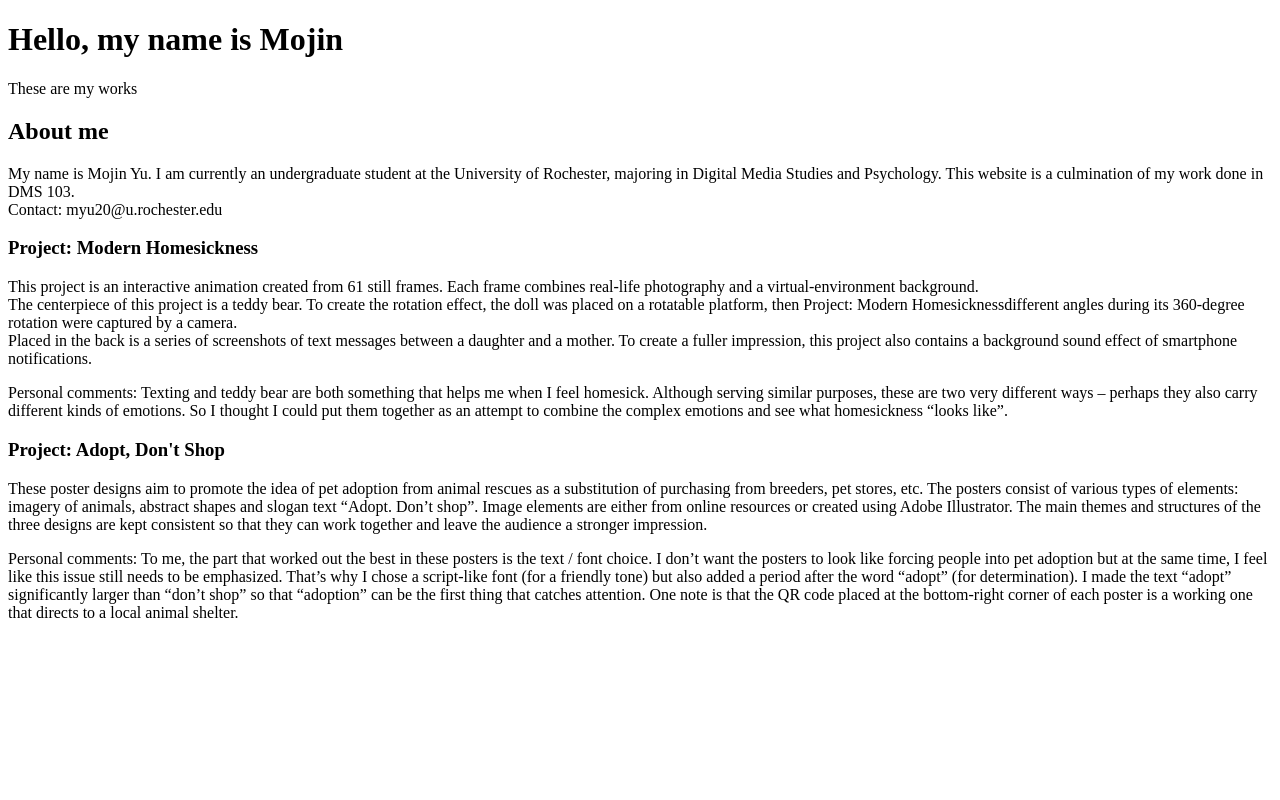
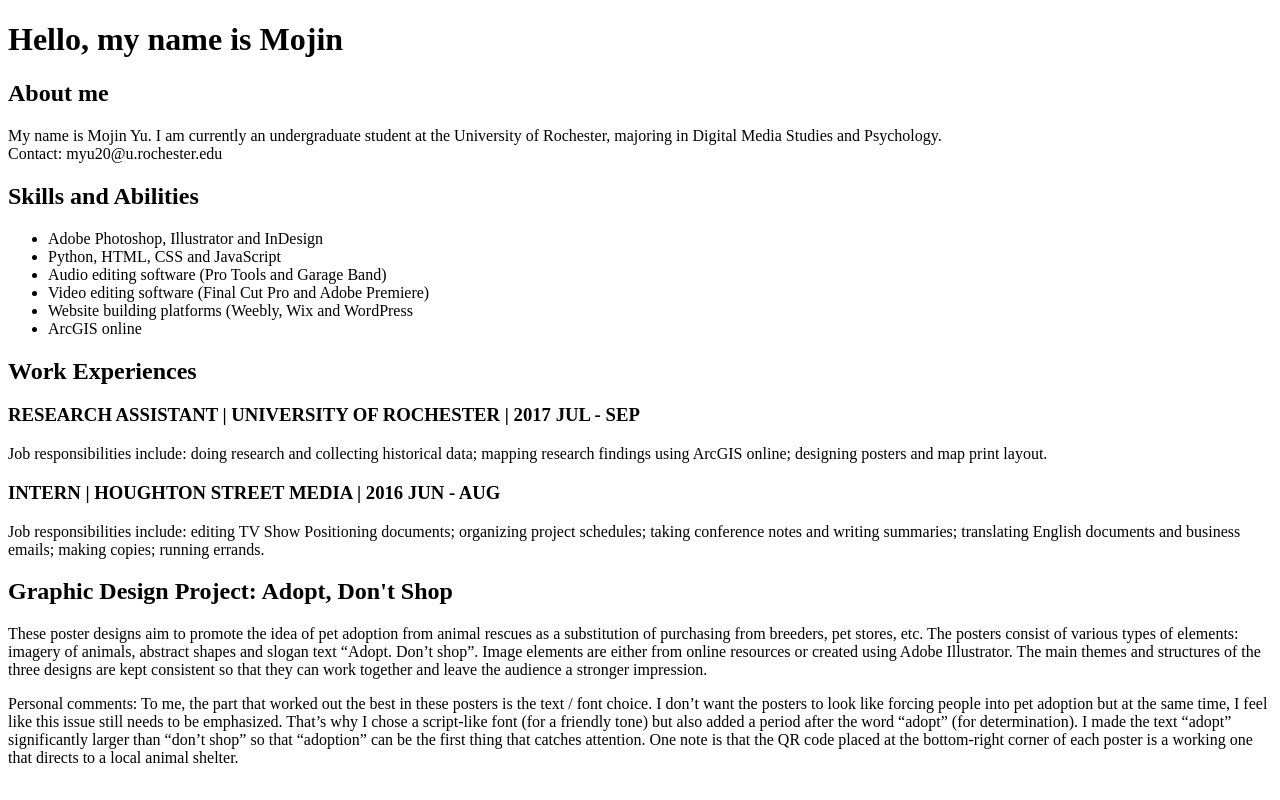
Before and after one commit to yumojin/csc-174-group-9, a PHP site: page /mojin.php in a window 1280 px wide. Run offline with PHP 8.4, Linux system fonts and the light colour scheme.

Commit message:
revised my page

```diff
--- a/index.php
+++ b/index.php
@@ -23,7 +23,6 @@
 		<div class="container">
 
 		<div class="content">
-		<article>
 
 		<h2>Introducing our group members</h2>
 
@@ -46,8 +45,6 @@
 
 		<a href="sibel.php"> Read More...</a>
 
-		</article>
-
 		</div>
 
 		<footer>
--- a/mojin.php
+++ b/mojin.php
@@ -7,22 +7,31 @@
 	<body>
 		<header>
 			<h1>Hello, my name is Mojin</h1>
-			<div>These are my works</div>
 		</header>
 
 		<h2>About me</h2>
-		<p>My name is Mojin Yu. I am currently an undergraduate student at the University of Rochester, majoring in Digital Media Studies and Psychology. This website is a culmination of my work done in DMS 103.<br>Contact: myu20@u.rochester.edu</p>
+		<p>My name is Mojin Yu. I am currently an undergraduate student at the University of Rochester, majoring in Digital Media Studies and Psychology. <br>Contact: myu20@u.rochester.edu</p>
 
-		<h3>Project: Modern Homesickness</h3>
+		<h2>Skills and Abilities</h2>
 
-		<p>This project is an interactive animation created from 61 still
-		frames. Each frame combines real-life photography and a
-		virtual-environment background.<br>The centerpiece of this project is a teddy bear. To create the rotation effect, the doll was placed on a rotatable platform, then Project: Modern Homesicknessdifferent angles during its 360-degree rotation were captured by a camera.<br>Placed in the back is a series of screenshots of text messages between a daughter and a mother. To create a fuller impression,  this project also contains a background sound effect of smartphone notifications.</p>
+		<ul>
+			<li>Adobe Photoshop, Illustrator and InDesign</li>
+			<li>Python, HTML, CSS and JavaScript</li>
+			<li>Audio editing software (Pro Tools and Garage Band)</li>
+			<li>Video editing software (Final Cut Pro and Adobe Premiere)</li>
+			<li>Website building platforms (Weebly, Wix and WordPress</li>
+			<li>ArcGIS online</li>
+		</ul>
 
-		<p>Personal comments: Texting and teddy bear are both something that helps me when I feel homesick. Although serving similar purposes, these are two very different ways – perhaps they also carry different kinds of emotions. So I thought I could put them together as an attempt to combine the complex emotions and see what homesickness “looks like”.</p>
+		<h2>Work Experiences</h2>
+		<h3>RESEARCH ASSISTANT | UNIVERSITY OF ROCHESTER | 2017 JUL - SEP</h3>
+		<p>Job responsibilities include: doing research and collecting historical data; mapping research findings using ArcGIS online; designing posters and map print layout.</p>
+
+		<h3>INTERN | HOUGHTON STREET MEDIA | 2016 JUN - AUG</h3>
+		<p>Job responsibilities include: editing TV Show Positioning documents; organizing project schedules; taking conference notes and writing summaries; translating English documents and business emails; making copies; running errands.</p>
 
 
-		<h3>Project: Adopt, Don't Shop</h3>
+		<h2>Graphic Design Project: Adopt, Don't Shop</h2>
 
 		<p>These poster designs aim to promote the idea of pet adoption from animal rescues as a substitution of purchasing from breeders, pet stores, etc. The posters consist of various types of elements: imagery of animals, abstract shapes and slogan text “Adopt. Don’t shop”. Image elements are either from online resources or created using Adobe Illustrator. The main themes and structures of the three designs are kept consistent so that they can work together and leave the audience a stronger impression.</p>
 
```
